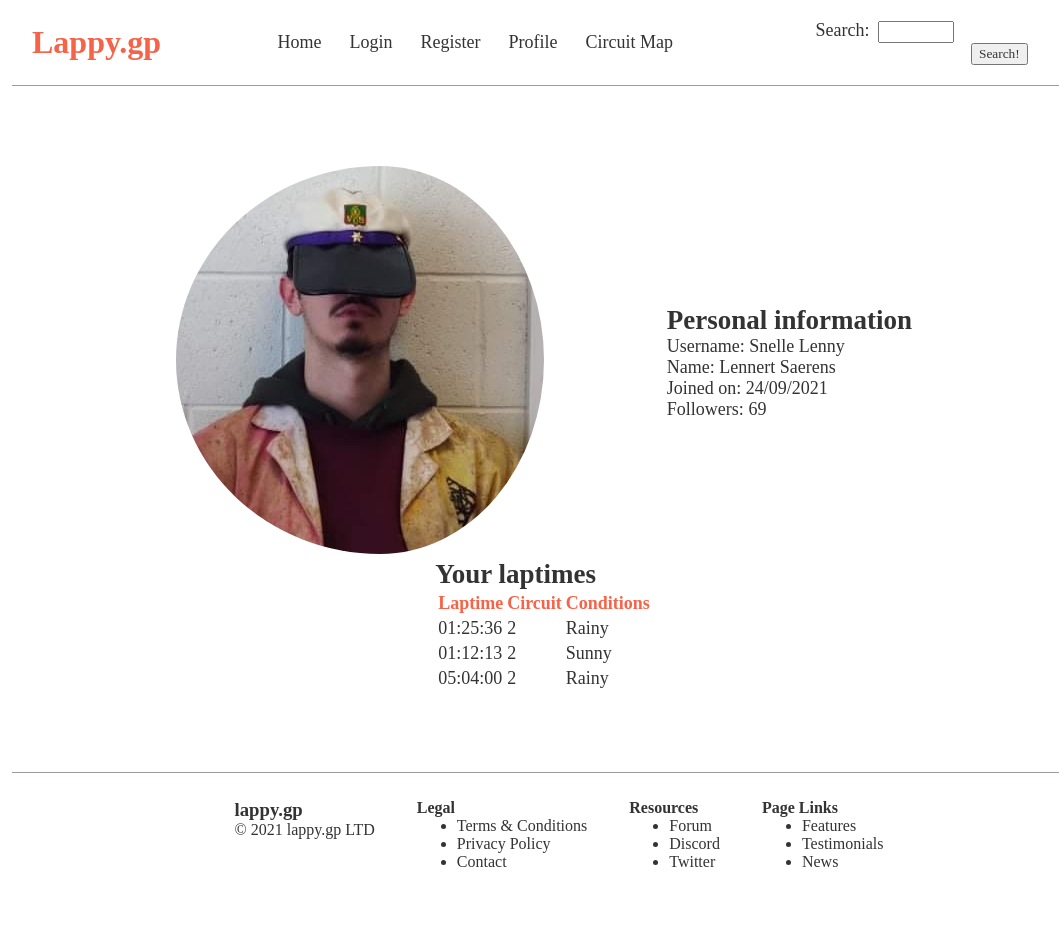
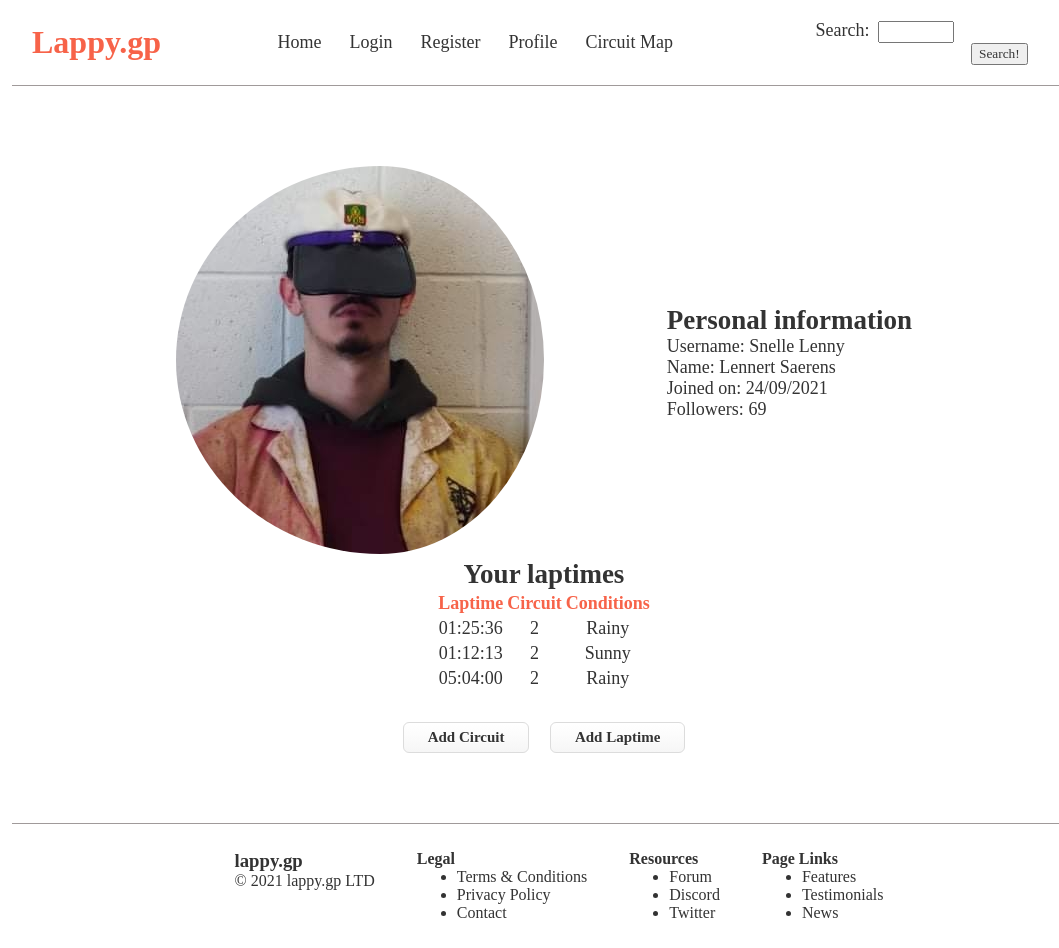
Before and after one commit to LennertSaerens/Frontend-react, a React (Create React App) app in the folder react-lappy/: page /profile in a window 1280 px wide. Shown: the whole page, without its empty margins (96-1155 px from the left). Before the commit the page ends 897 px from the top, so only its background shows below. Built offline with nearby package versions, Linux system fonts and the light colour scheme; a web font is replaced by a local one.

Commit message:
Styled buttons, move add lap/circuit

```diff
--- a/react-lappy/src/index.css
+++ b/react-lappy/src/index.css
@@ -74,6 +74,12 @@
 
 .profile-content th{
     color: rgb(247, 99, 73);
+}
+
+.profile-content h2{
+    display: flex;
+    text-align: center;
+    justify-content: center;
 }
 
 .profilepic img {
@@ -173,3 +179,40 @@ input+input {
 .table th{
     color: rgb(247, 99, 73);
 }
+
+td {
+    text-align: center;
+    vertical-align: middle;
+}
+
+/* style generated on https://www.bestcssbuttongenerator.com/ */
+.styledbutton {
+    box-shadow:inset 0px 1px 0px 0px #ffffff;
+	background:linear-gradient(to bottom, #ffffff 5%, #f6f6f6 100%);
+	background-color:#ffffff;
+	border-radius:6px;
+	border:1px solid #dcdcdc;
+	display:inline-block;
+	cursor:pointer;
+	font-size:15px;
+	font-weight:bold;
+	padding:6px 24px;
+	text-decoration:none;
+	text-shadow:0px 1px 0px #ffffff;
+    margin: 1%;
+}
+
+.styledbutton:hover {
+    background:linear-gradient(to bottom, #f6f6f6 5%, #ffffff 100%);
+	background-color:#f6f6f6;
+}
+
+.styledbutton:active {
+    position:relative;
+	top:1px;
+}
+
+.add {
+    display: flex;
+    justify-content: center;
+}
--- a/react-lappy/src/pages/AddCircuit.jsx
+++ b/react-lappy/src/pages/AddCircuit.jsx
@@ -10,7 +10,7 @@ const AddCircuit = () => {
                     <input type="text" id="name" name="name" required></input>
                 </p>
                 <div className="submit-container">
-                    <input type="submit" value="Add circuit"></input>
+                    <input type="submit" value="Add circuit" className="styledbutton"></input>
                 </div>
             </form>
         </div>
--- a/react-lappy/src/pages/AddLaptime.jsx
+++ b/react-lappy/src/pages/AddLaptime.jsx
@@ -28,7 +28,7 @@ const AddLaptime = () => {
                     </select>
                 </p>
                 <div className="submit-container">
-                    <input type="submit" value="Add laptime"></input>
+                    <input type="submit" value="Add laptime" className="styledbutton"></input>
                 </div>
             </form>
         </div>
--- a/react-lappy/src/pages/Circuitmap.js
+++ b/react-lappy/src/pages/Circuitmap.js
@@ -132,21 +132,6 @@ const Circuitmap = () => {
 
     return (
         <div className="circuitMap-page">
-            <div className="welcome-map">
-                <p>Welcome to the Circuit Map page. On this page you can:</p>
-                {/* Link to page where user can add new circuits. */}
-                <div className="links">
-                    <ul>
-                        <li><div className="add-circuit-link">
-                            <p>Add a circuit via <a href="/addcircuit">this</a> link.</p>
-                        </div></li>
-                        <li><div className="add-laptime-link">
-                            <p>Add a laptime via <a href="/addlaptime">this</a> link.</p>
-                        </div></li>
-                    </ul>
-                </div>
-            </div>
-            Or browse the map below.
             {/* div used to contain the google map. */}
             <div className="google-map" style={{ width: "80vw", height: "70vh" }}>
                 <GoogleMapReact
--- a/react-lappy/src/pages/Login.js
+++ b/react-lappy/src/pages/Login.js
@@ -14,7 +14,7 @@ const Login = () => {
                     <input type="password" id="password" name="password" required></input>
                 </p>
                 <div className="submit-container">
-                    <input type="submit" value="Log in"></input>
+                    <input type="submit" value="Log in" className="styledbutton"></input>
                 </div>
             </form>
             {/* Option to register in case the user doesnt have an account. */}
--- a/react-lappy/src/pages/Profile.js
+++ b/react-lappy/src/pages/Profile.js
@@ -48,6 +48,7 @@ const Profile = () => {
     }
 
     return (
+        <>
             <div className="profile-content">
                 <div className="profilepic">
                     <img src={profilepictest} alt="Profile picture" />
@@ -79,6 +80,11 @@ const Profile = () => {
                     </div>
                 </div>
             </div>
+            <div className="add">
+                <a href="/addcircuit" class="styledbutton">Add Circuit</a>
+                <a href="/addlaptime" class="styledbutton">Add Laptime</a>
+            </div>
+        </>
     )
 }
 
--- a/react-lappy/src/pages/Register.js
+++ b/react-lappy/src/pages/Register.js
@@ -30,7 +30,7 @@ const Register = () => {
                     <input type="password" id="reppass" name="reppass" required></input>
                 </p>
                 <div className="submit-container">
-                    <input type="submit" value="Register"></input>
+                    <input type="submit" value="Register" className="styledbutton"></input>
                 </div>
             </form>
         </div>
```
Lines whose indentation alone changed are shown as unchanged.
